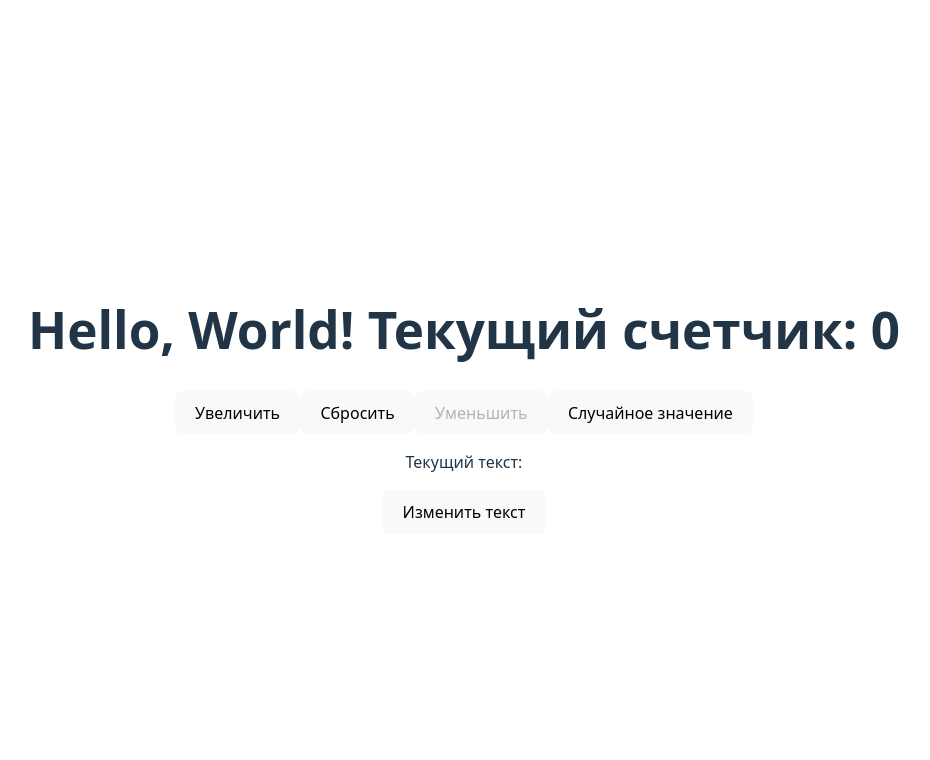
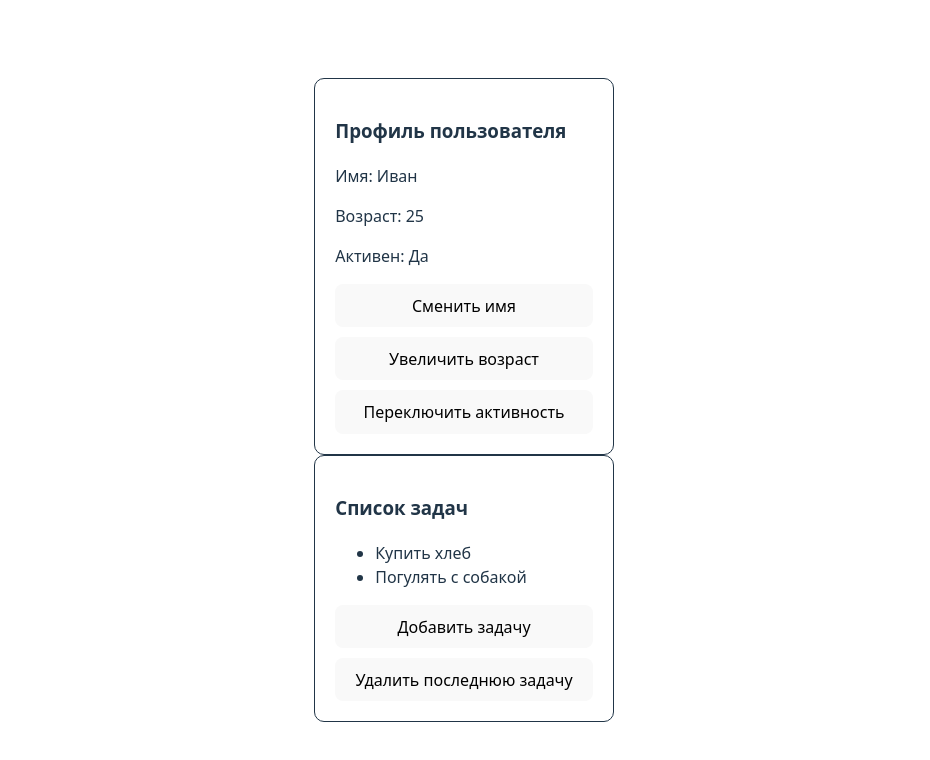
Before and after one commit to nnesteruk/state_example, a React (Vite) app: page / in a window 1280 px wide. Shown: the top 760 px of the page, without its empty margins (176-1106 px from the left). Built offline with nearby package versions, Linux system fonts and the light colour scheme.

Commit message:
create userProfile component and tasklist

```diff
--- /dev/null
+++ b/src/App.tsx
@@ -0,0 +1,14 @@
+import "./App.css";
+import TaskList from "./components/TaskList";
+import UserProfile from "./components/UserProfile.component";
+
+const App = () => {
+  return (
+    <>
+      <UserProfile />
+      <TaskList />
+    </>
+  );
+};
+
+export default App;
--- a/src/ParentComponent.tsx
+++ /dev/null
@@ -1,45 +0,0 @@
-import { useState } from "react";
-
-import "./App.css";
-import ChildComponent from "./components/ChildComponent";
-import SiblingComponent from "./components/SiblingComponent";
-
-const ParentComponent = () => {
-  const [counter, setCounter] = useState(0);
-
-  const counterIncreaseClick = () => {
-    setCounter((counter) => counter + 1);
-  };
-
-  const counterResetClick = () => {
-    setCounter(0);
-  };
-
-  const counterDeсreaseClick = () => {
-    setCounter((counter) => counter - 1);
-  };
-
-  const counterRandomClick = () => {
-    setCounter(Math.ceil(Math.random() * 10));
-  };
-
-  return (
-    <>
-      <div>
-        <ChildComponent name="World" counter={counter} />
-        <button onClick={counterIncreaseClick}>Увеличить</button>
-        <button onClick={counterResetClick}>Сбросить</button>
-        <button
-          onClick={counterDeсreaseClick}
-          disabled={counter > 0 ? false : true}
-        >
-          Уменьшить
-        </button>
-        <button onClick={counterRandomClick}>Случайное значение</button>
-        <SiblingComponent />
-      </div>
-    </>
-  );
-};
-
-export default ParentComponent;
--- a/src/components/ChildComponent.tsx
+++ /dev/null
@@ -1,15 +0,0 @@
-const ChildComponent = ({
-  name,
-  counter,
-}: {
-  name: string;
-  counter: number;
-}) => {
-  return (
-    <h1>
-      Hello, {name}! Текущий счетчик: {counter}
-    </h1>
-  );
-};
-
-export default ChildComponent;
--- a/src/components/SiblingComponent.tsx
+++ /dev/null
@@ -1,20 +0,0 @@
-import { useState } from "react";
-
-const SiblingComponent = () => {
-  const [text, setText] = useState("");
-
-  const handleClick = () => {
-    setText("REDEV");
-  };
-
-  return (
-    <div>
-      <p>
-        Текущий текст: <span style={{ color: "green" }}>{text}</span>
-      </p>
-      <button onClick={handleClick}>Изменить текст</button>
-    </div>
-  );
-};
-
-export default SiblingComponent;
--- /dev/null
+++ b/src/components/TaskList.tsx
@@ -0,0 +1,37 @@
+import { useState } from "react";
+
+const TaskList = () => {
+  const [tasks, setTasks] = useState(["Купить хлеб", "Погулять с собакой"]);
+
+  const addTask = () => {
+    setTasks((tasks) => [...tasks, "Новая задача"]);
+  };
+
+  const removeLastTask = () => {
+    setTasks((tasks) => tasks.filter((item, idx) => idx !== tasks.length - 1));
+  };
+
+  return (
+    <div
+      style={{
+        border: "1px solid",
+        padding: 20,
+        borderRadius: 10,
+        textAlign: "left",
+      }}
+    >
+      <h3>Список задач</h3>
+      <ul>
+        {tasks.map((task, index) => (
+          <li key={index}>{task}</li>
+        ))}
+      </ul>
+      <div style={{ display: "flex", flexDirection: "column", gap: 10 }}>
+        <button onClick={addTask}>Добавить задачу</button>
+        <button onClick={removeLastTask}>Удалить последнюю задачу</button>
+      </div>
+    </div>
+  );
+};
+
+export default TaskList;
--- /dev/null
+++ b/src/components/UserProfile.component.tsx
@@ -0,0 +1,50 @@
+import { useState } from "react";
+
+type User = {
+  name: string;
+  age: number;
+  isActive: boolean;
+};
+
+const UserProfile = () => {
+  const [user, setUser] = useState<User>({
+    name: "Иван",
+    age: 25,
+    isActive: true,
+  });
+
+  const changeName = () => {
+    setUser((prevUser) => ({ ...prevUser, name: "Петр" }));
+  };
+
+  const incrementAge = () => {
+    setUser((prevUser) => ({ ...prevUser, age: prevUser.age + 1 }));
+  };
+
+  const changeIsActive = () => {
+    setUser((prevUser) => ({ ...prevUser, isActive: !prevUser.isActive }));
+  };
+
+  return (
+    <div
+      style={{
+        border: "1px solid",
+        padding: 20,
+        borderRadius: 10,
+        textAlign: "left",
+      }}
+    >
+      <h3>Профиль пользователя</h3>
+      <p>Имя: {user.name}</p>
+      <p>Возраст: {user.age}</p>
+      <p>Активен: {user.isActive ? "Да" : "Нет"}</p>
+      <div style={{ display: "flex", flexDirection: "column", gap: 10 }}>
+        <button onClick={changeName}>Сменить имя</button>
+        <button onClick={incrementAge}>Увеличить возраст</button>
+        <button onClick={changeIsActive}>Переключить активность</button>
+      </div>
+    </div>
+  );
+};
+
+export default UserProfile;
--- a/src/main.tsx
+++ b/src/main.tsx
@@ -1,10 +1,10 @@
 import { StrictMode } from "react";
 import { createRoot } from "react-dom/client";
-import ParentComponent from "./ParentComponent.tsx";
 import "./index.css";
+import App from "./App";
 
 createRoot(document.getElementById("root")!).render(
   <StrictMode>
-    <ParentComponent />
+    <App />
   </StrictMode>,
 );
```
